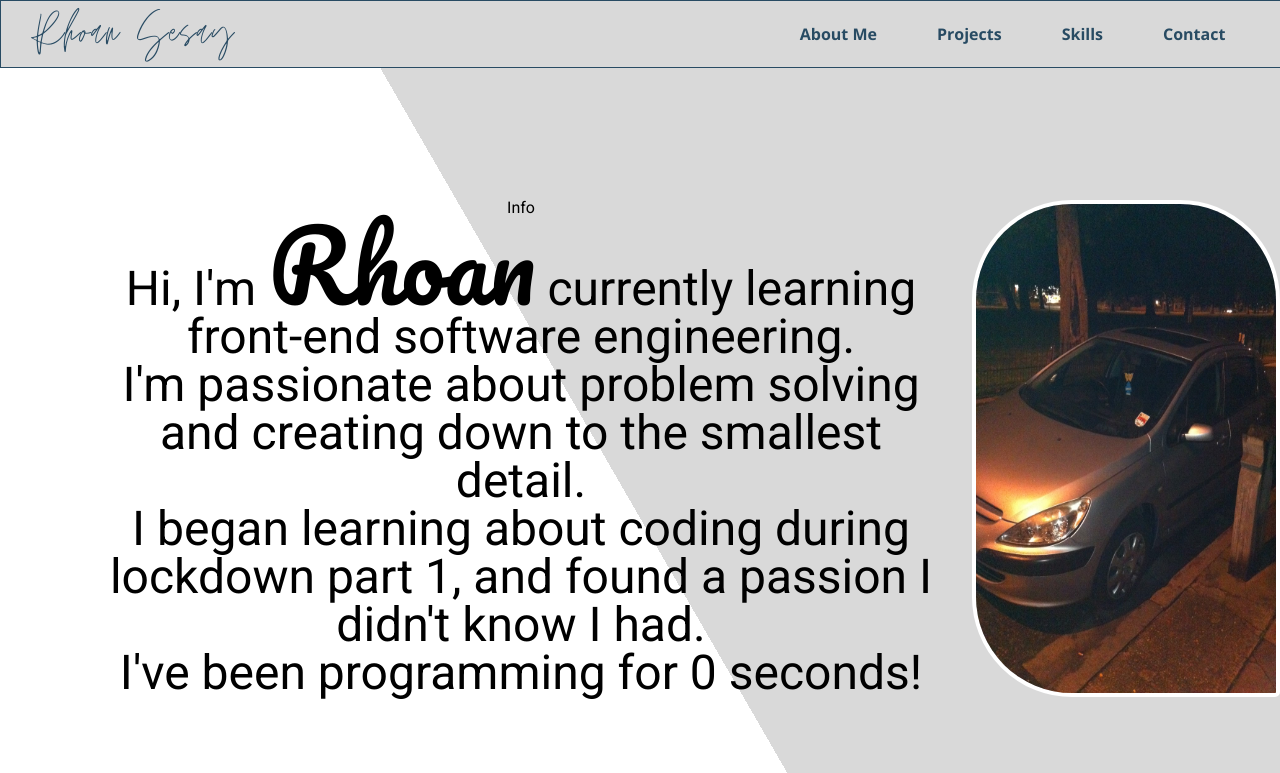
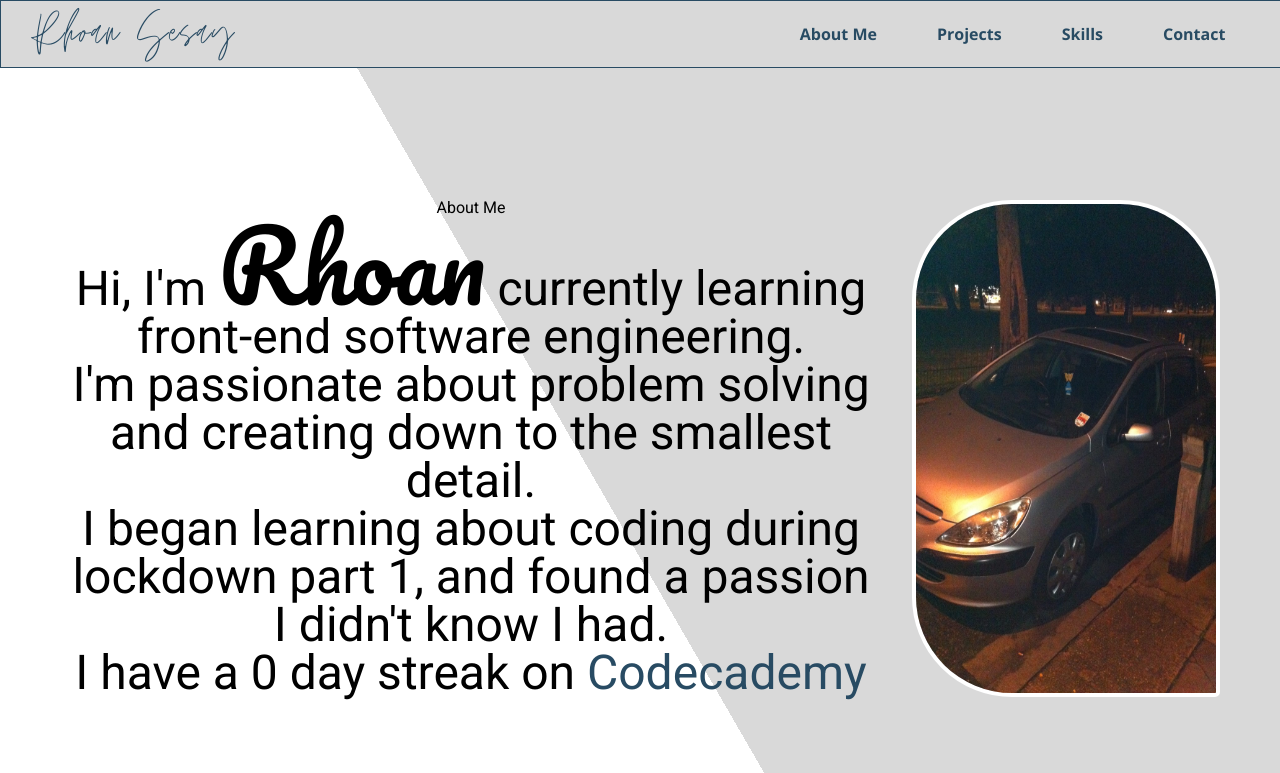
Before and after one commit to RhoGitHub754/Portfolio-Website, a plain HTML site: page index.html in a window 1280 px wide. Shown: the top 773 px of the page. Drawn offline with nearby package versions, Linux system fonts and the light colour scheme.

Commit message:
updated about me words and resizing of area

```diff
--- a/index.html
+++ b/index.html
@@ -35,7 +35,7 @@
         <section id="info">
             <div class="info-container">
                 <div class="info-text-conatiner">
-                    <h2>Info</h2>
+                    <h2>About Me</h2>
                     <p class="info-text">
                         Hi, I'm <strong>Rhoan</strong> currently learning front-end software engineering.
                     </p>
@@ -46,8 +46,8 @@
                         I began learning about coding during lockdown part 1, and found a passion I didn't know I had.
                     </p>
                     <p class="info-text">
-                        I've been programming for
-                        <span id="time-container">0</span> seconds!
+                        I have a
+                        <span id="time-container">0</span> day streak on <a href="https://www.codecademy.com/profiles/RhoGitHub754">Codecademy</a>
                     </p>
                 </div>
                 <img
--- a/styles.css
+++ b/styles.css
@@ -32,7 +32,6 @@ a:visited {
 /* mouse over link */
 a:hover {
   color: #ffffff;
-  font-family: 'Pacifico', cursive;
 }
 
 /* selected link */
@@ -83,12 +82,16 @@ nav {
   margin: 30px;
 }
 
+.navigation-item:hover {
+  color: #ffffff;
+  font-family: 'Pacifico', cursive;
+}
 
 /* Main */
 
 .info-container {
   display: inline-flex;
-  padding: 200px 0px 100px 100px;
+  padding: 200px 60px 200px 60px;
 }
 
 .portrait {
```
